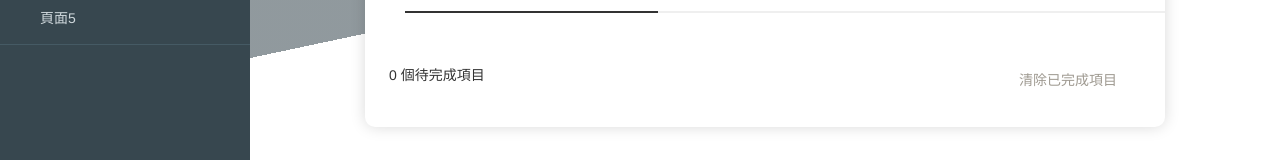
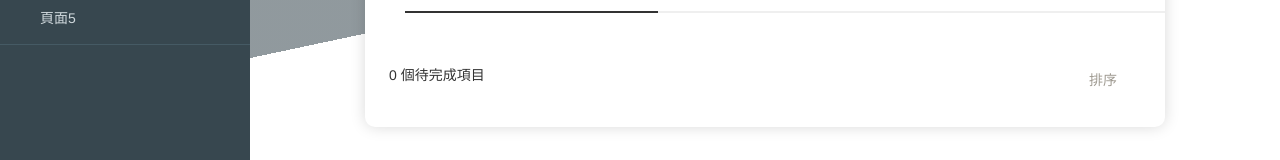
Before and after one commit to spirita1204/IGS_WebSite, a React (Create React App) app: page /ToDoList in a window 1280 px wide. Shown: the part 272-432 px from the top of the page. Built offline with nearby package versions, Linux system fonts and the light colour scheme; a web font is replaced by a local one.

Commit message:
修正多語系

```diff
--- a/src/Components/ToDoListBtn.jsx
+++ b/src/Components/ToDoListBtn.jsx
@@ -76,7 +76,7 @@ const ToDoListBtn = ({ onChange, value, onClick, toDoList, removeToDoList, editT
                         <div className="list_footer">
                             {/* 個待完成項目 */}
                             <p>{toDoList.filter(item => !item.checked).length + t('ITEMS')}</p>
-                            <a href="#">清除已完成項目</a>
+                            <a href="#">{t('SORT_BY')}</a>
                         </div>
                     </div>
                 </div>
--- a/src/locales/zh-TW/toDoList.json
+++ b/src/locales/zh-TW/toDoList.json
@@ -4,5 +4,6 @@
     "ALL": "全部",
     "COMPLETED": "已完成",
     "UNCOMPLETED": "待完成",
-    "ITEMS": " 個待完成項目"
+    "ITEMS": " 個待完成項目",
+    "SORT_BY": "排序"
 }
--- a/src/locales/zh-US/toDoList.json
+++ b/src/locales/zh-US/toDoList.json
@@ -4,5 +4,6 @@
     "ALL": "All",
     "COMPLETED": "Completed",
     "UNCOMPLETED": "Uncompleted",
-    "ITEMS": " pending tasks"
+    "ITEMS": " pending tasks",
+    "SORT_BY": "Sort by"
 }
```
